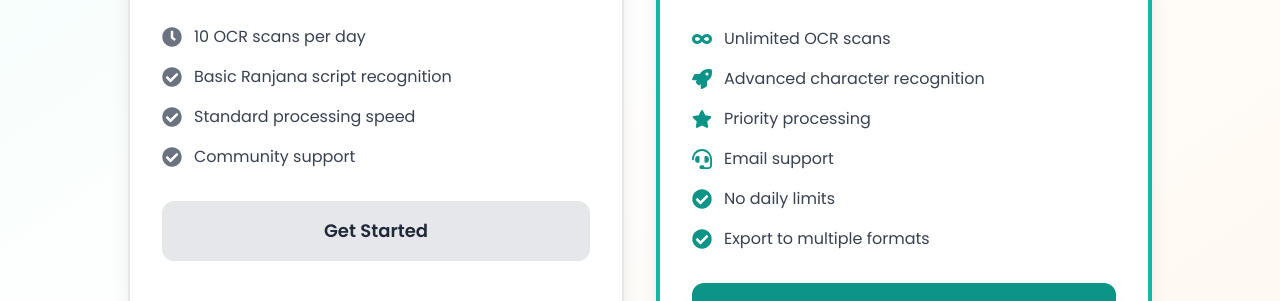
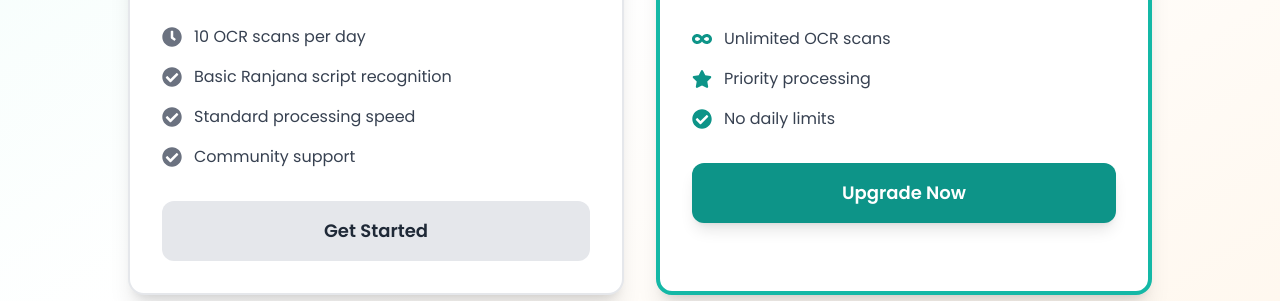
Before and after one commit to SajBajra/Final-Year-Project, a React (Vite) app in the folder frontend/: page /pricing in a window 1280 px wide. Shown: the part 498-799 px from the top of the page. Built offline with nearby package versions, Linux system fonts and the light colour scheme; no server answers.

Commit message:
Remove Advanced character recognition, Email support, and Export formats from Premium plan

```diff
--- a/frontend/src/pages/Pricing.jsx
+++ b/frontend/src/pages/Pricing.jsx
@@ -3,10 +3,8 @@ import { useNavigate } from 'react-router-dom';
 import { motion } from 'framer-motion';
 import {
   FaCheckCircle,
-  FaRocket,
   FaClock,
   FaInfinity,
-  FaHeadset,
   FaStar
 } from 'react-icons/fa';
 import { useAuth } from '../context/AuthContext';
@@ -40,11 +38,8 @@ const Pricing = () => {
       description: 'For power users and professionals',
       features: [
         { text: 'Unlimited OCR scans', icon: FaInfinity },
-        { text: 'Advanced character recognition', icon: FaRocket },
         { text: 'Priority processing', icon: FaStar },
-        { text: 'Email support', icon: FaHeadset },
-        { text: 'No daily limits', icon: FaCheckCircle },
-        { text: 'Export to multiple formats', icon: FaCheckCircle }
+        { text: 'No daily limits', icon: FaCheckCircle }
       ],
       cta: 'Upgrade Now',
       popular: true,
```
